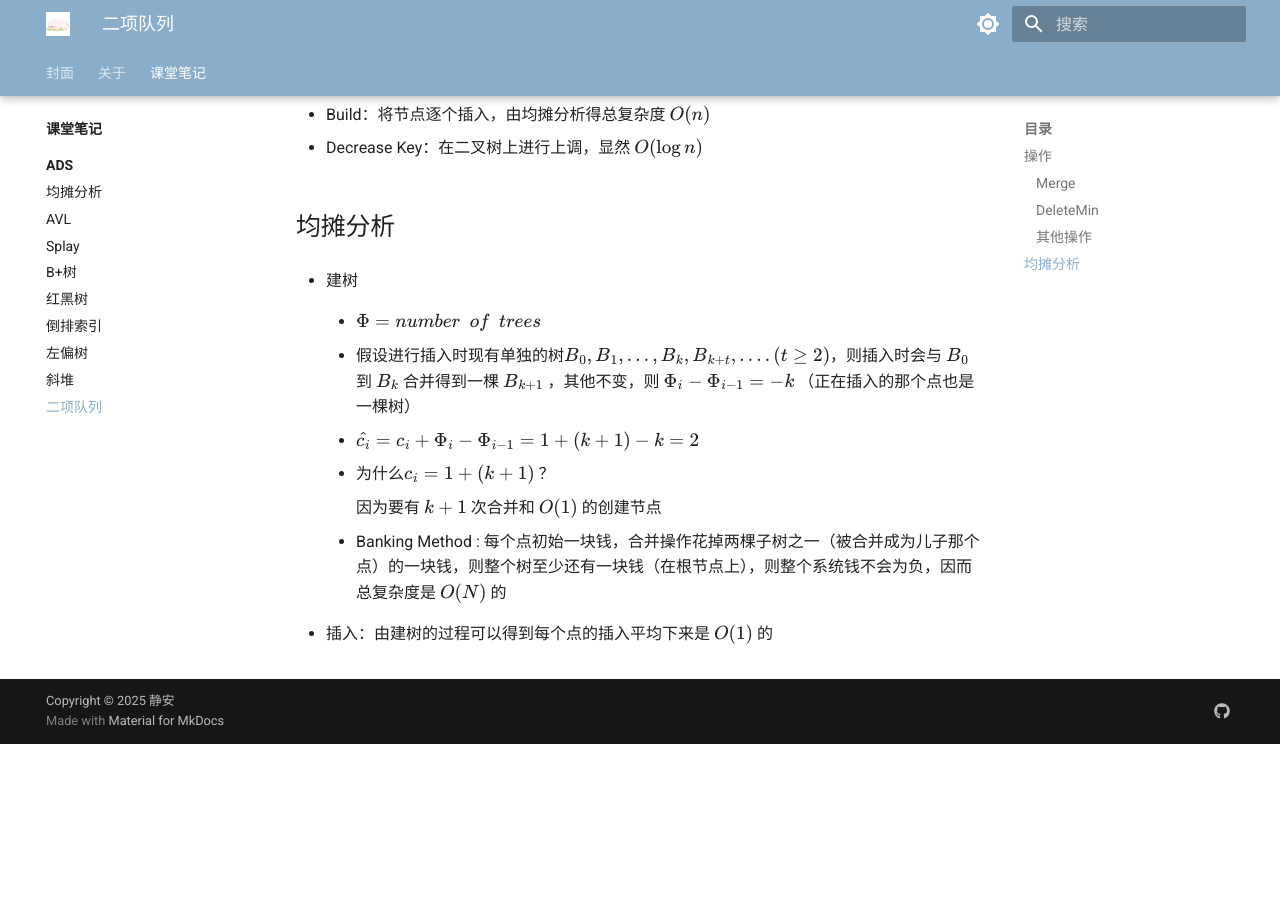
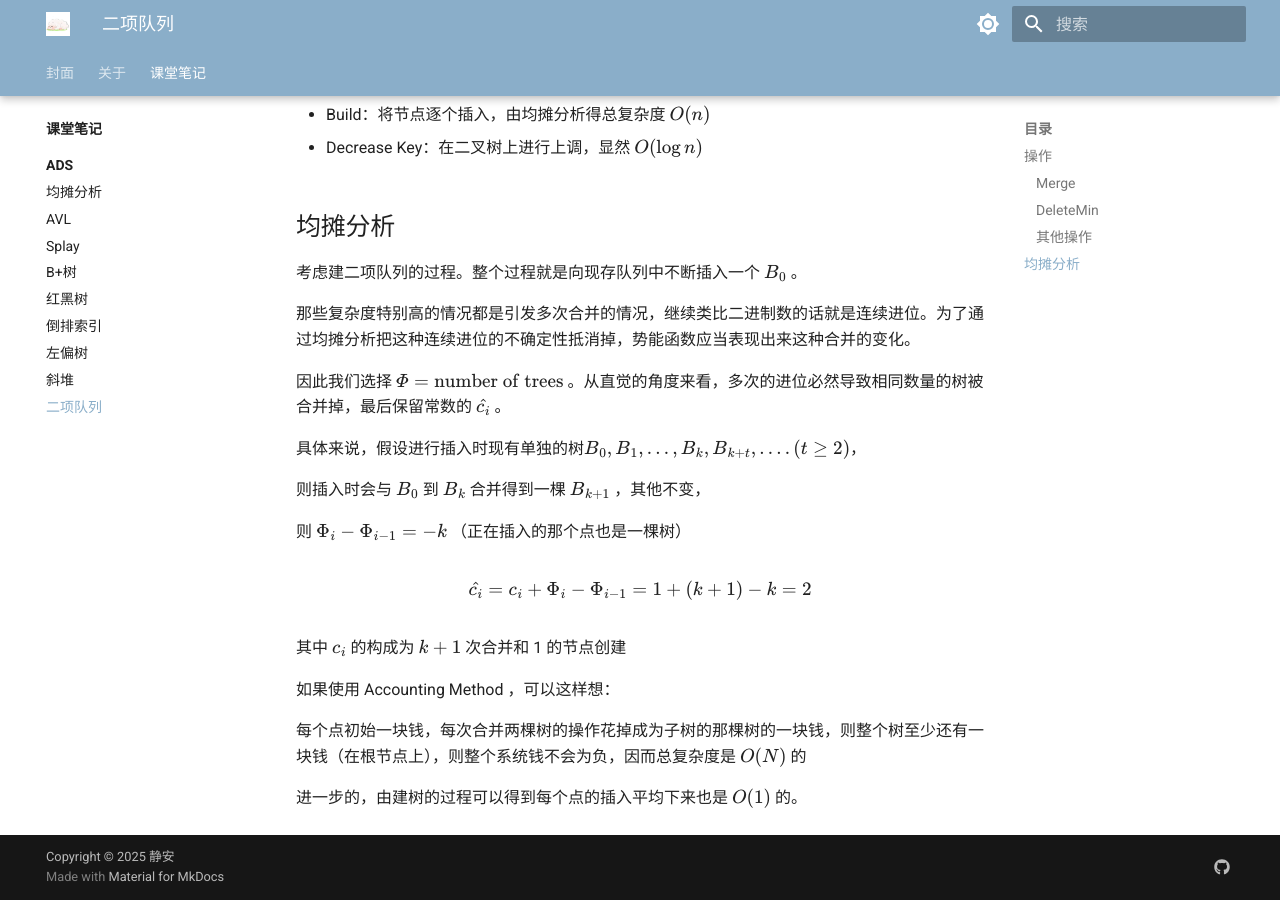
Before and after one commit to JA101617/JA101617.github.io, an MkDocs documentation site: the page built from docs/Note/ADS/09-BinomialHeap.md, in a window 1280 px wide and 900 px high, scrolled down 1886 px. Built offline with MkDocs 1.6.1 and Material for MkDocs 9.7.7, drawn with Linux system fonts in a browser that asks for light colours; before the commit the page ends 2630 px from its top, so only the background shows below that.

```diff
--- a/docs/Note/ADS/09-BinomialHeap.md
+++ b/docs/Note/ADS/09-BinomialHeap.md
@@ -161,18 +161,26 @@ comment: true
 
 ## 均摊分析 {#均摊分析}
 
-  - 建树
+考虑建二项队列的过程。整个过程就是向现存队列中不断插入一个 $B_0$ 。
 
-    - $\Phi = number\ \ of\ \ trees$
+那些复杂度特别高的情况都是引发多次合并的情况，继续类比二进制数的话就是连续进位。为了通过均摊分析把这种连续进位的不确定性抵消掉，势能函数应当表现出来这种合并的变化。
 
-    - 假设进行插入时现有单独的树$B_0,B_1,...,B_k, B_{k+t},....(t\ge 2)$，则插入时会与 $B_0$ 到 $B_k$ 合并得到一棵 $B_{k+1}$ ，其他不变，则 $\Phi_i - \Phi_{i-1} = -k$ （正在插入的那个点也是一棵树）
+因此我们选择 $\varPhi = \text{number of trees}$ 。从直觉的角度来看，多次的进位必然导致相同数量的树被合并掉，最后保留常数的 $\hat{c_i}$ 。
 
-    - $\hat{c_i} = c_i + \Phi_i - \Phi_{i-1} = 1+(k+1) -k = 2 $
+具体来说，假设进行插入时现有单独的树$B_0,B_1,...,B_k, B_{k+t},....(t\ge 2)$，
 
-      - 为什么$c_i = 1 + (k+1)$ ？
+则插入时会与 $B_0$ 到 $B_k$ 合并得到一棵 $B_{k+1}$ ，其他不变，
 
-        因为要有 $k+1$ 次合并和 $O(1)$ 的创建节点
+则 $\Phi_i - \Phi_{i-1} = -k$ （正在插入的那个点也是一棵树）
 
-    - Banking Method : 每个点初始一块钱，合并操作花掉两棵子树之一（被合并成为儿子那个点）的一块钱，则整个树至少还有一块钱（在根节点上），则整个系统钱不会为负，因而总复杂度是 $O(N)$ 的
+$$
+\hat{c_i} = c_i + \Phi_i - \Phi_{i-1} = 1+(k+1) -k = 2
+$$
 
-  - 插入：由建树的过程可以得到每个点的插入平均下来是 $O(1)$ 的
+其中 $c_i$ 的构成为 $k+1$ 次合并和 1 的节点创建
+
+如果使用 Accounting Method ，可以这样想：
+
+每个点初始一块钱，每次合并两棵树的操作花掉成为子树的那棵树的一块钱，则整个树至少还有一块钱（在根节点上），则整个系统钱不会为负，因而总复杂度是 $O(N)$ 的
+
+进一步的，由建树的过程可以得到每个点的插入平均下来也是 $O(1)$ 的。
--- a/mkdocs.yml
+++ b/mkdocs.yml
@@ -40,7 +40,7 @@ theme:  #主题
     - navigation.tabs  #导航选项卡
     - navigation.tabs.sticky  #粘性导航选项卡
     - navigation.sections  #次级目录在侧边栏中呈现为组，与tabs同存则有2级导航
-#    - navigation.expand  #左侧边栏全展开，取消则折叠其他只展开当选
+    #- navigation.expand  #左侧边栏全展开，取消则折叠其他只展开当选
     - navigation.indexes  #次级索引页，直接将文档附加到章节，提供概览页面，在相应文件夹中创建index.md添加到导航nav开头。不兼容toc.integrate。
 #    - toc.integrate  #导航集成，文章小标题目录是左侧边栏的一部分
     - navigation.top  #返回顶端
```
